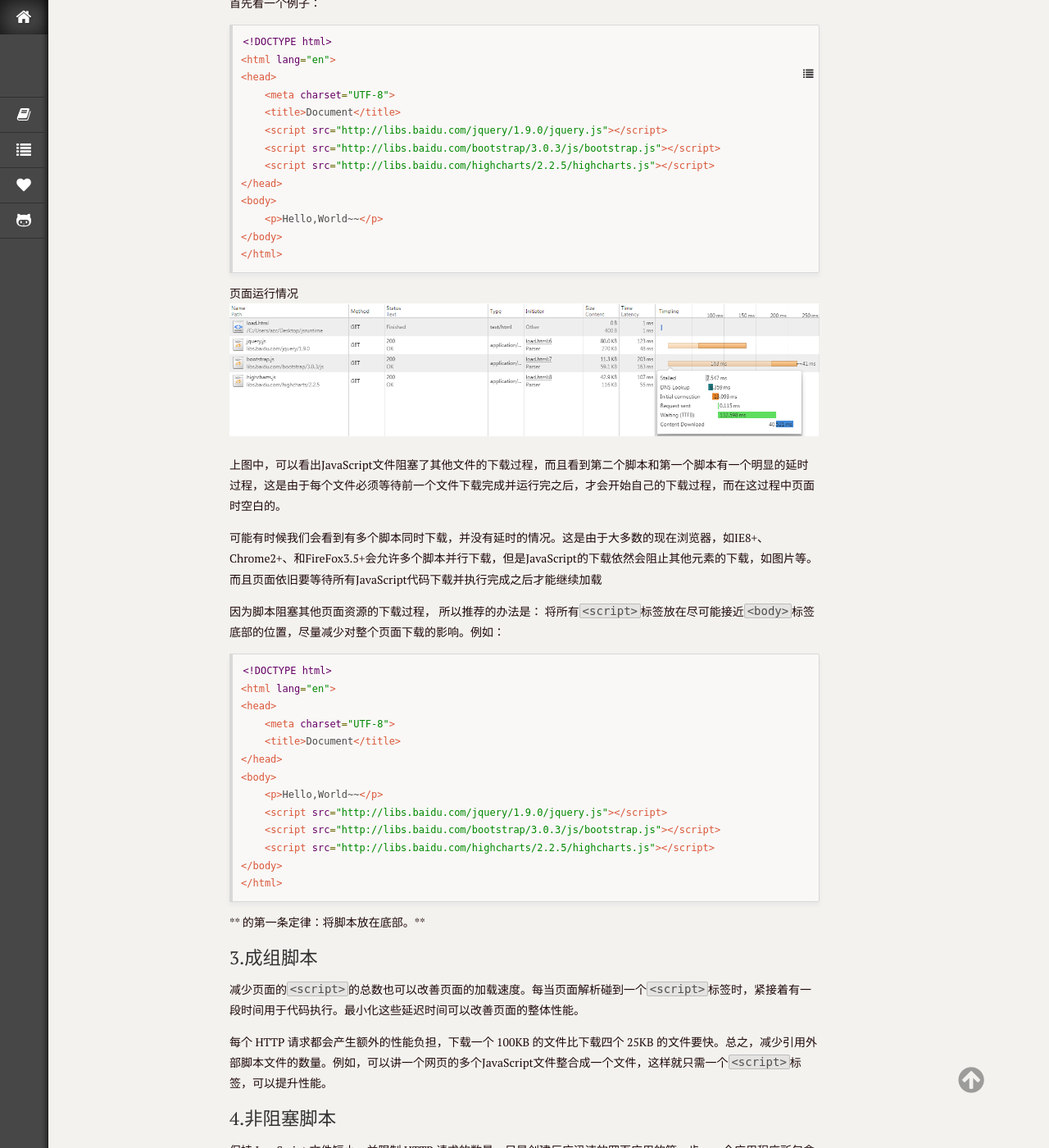
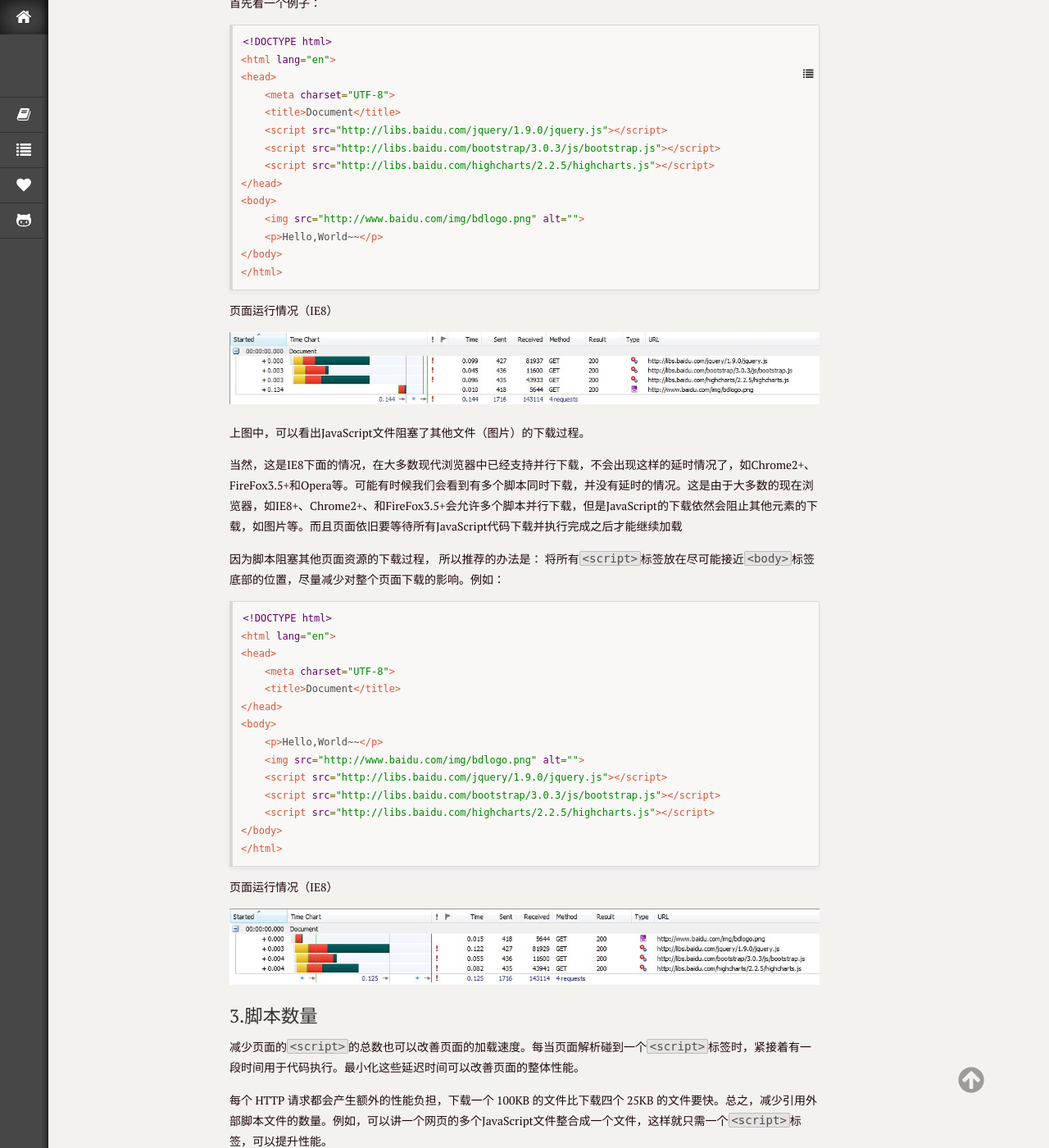
Before and after one commit to GitHubCuCu/dougaoyang.github.io, a Jekyll site: the page built from _posts/javascript/2015-01-15-loading_and_execution.md, in a window 1280 px wide and 1400 px high, scrolled down 483 px. Shown: the whole window at 82% size. Built offline with Jekyll 4.4.1, drawn with Linux system fonts in a browser that asks for light colours; Markdown is read by kramdown in place of the engine named in the settings; some of the changed text lies outside the part shown.

Commit message:
update post

````diff
--- a/_posts/javascript/2015-01-15-loading_and_execution.md
+++ b/_posts/javascript/2015-01-15-loading_and_execution.md
@@ -27,16 +27,18 @@ HTML页面的加载速度与JavaScript的阻塞特性有着密切的关系，当
     <script src="http://libs.baidu.com/highcharts/2.2.5/highcharts.js"></script>
 </head>
 <body>
+    <img src="http://www.baidu.com/img/bdlogo.png" alt="">
     <p>Hello,World~~</p>
 </body>
 </html>
 ```
-页面运行情况
+页面运行情况（IE8）
+
 ![页面运行情况][1]
 
-上图中，可以看出JavaScript文件阻塞了其他文件的下载过程，而且看到第二个脚本和第一个脚本有一个明显的延时过程，这是由于每个文件必须等待前一个文件下载完成并运行完之后，才会开始自己的下载过程，而在这过程中页面时空白的。
+上图中，可以看出JavaScript文件阻塞了其他文件（图片）的下载过程。
 
-可能有时候我们会看到有多个脚本同时下载，并没有延时的情况。这是由于大多数的现在浏览器，如IE8+、Chrome2+、和FireFox3.5+会允许多个脚本并行下载，但是JavaScript的下载依然会阻止其他元素的下载，如图片等。而且页面依旧要等待所有JavaScript代码下载并执行完成之后才能继续加载
+当然，这是IE8下面的情况，在大多数现代浏览器中已经支持并行下载，不会出现这样的延时情况了，如Chrome2+、FireFox3.5+和Opera等。可能有时候我们会看到有多个脚本同时下载，并没有延时的情况。这是由于大多数的现在浏览器，如IE8+、Chrome2+、和FireFox3.5+会允许多个脚本并行下载，但是JavaScript的下载依然会阻止其他元素的下载，如图片等。而且页面依旧要等待所有JavaScript代码下载并执行完成之后才能继续加载
 
 因为脚本阻塞其他页面资源的下载过程， 所以推荐的办法是： 将所有`<script>`标签放在尽可能接近`<body>`标签底部的位置，尽量减少对整个页面下载的影响。例如：
 
@@ -49,16 +51,19 @@ HTML页面的加载速度与JavaScript的阻塞特性有着密切的关系，当
 </head>
 <body>
     <p>Hello,World~~</p>
+    <img src="http://www.baidu.com/img/bdlogo.png" alt="">
     <script src="http://libs.baidu.com/jquery/1.9.0/jquery.js"></script>
     <script src="http://libs.baidu.com/bootstrap/3.0.3/js/bootstrap.js"></script>
     <script src="http://libs.baidu.com/highcharts/2.2.5/highcharts.js"></script>
 </body>
 </html>
 ```
+页面运行情况（IE8）
 
-** 的第一条定律：将脚本放在底部。**
+![页面运行情况][2]
 
-##3.成组脚本
+
+##3.脚本数量
 减少页面的`<script>`的总数也可以改善页面的加载速度。每当页面解析碰到一个`<script>`标签时，紧接着有一段时间用于代码执行。最小化这些延迟时间可以改善页面的整体性能。
 
 每个 HTTP 请求都会产生额外的性能负担，下载一个 100KB 的文件比下载四个 25KB 的文件要快。总之，减少引用外部脚本文件的数量。例如，可以讲一个网页的多个JavaScript文件整合成一个文件，这样就只需一个`<script>`标签，可以提升性能。
@@ -75,7 +80,7 @@ DOM允许你使用 JavaScript 动态创建 HTML 的几乎全部文档内容，
 var script = document.createElement ("script");
 script.type = "text/javascript";
 script.src = "file1.js";
-document.getElementsByTagName_r("head")[0].appendChild(script);
+document.getElementsByTagName("head")[0].appendChild(script);
 ```
 新的`<script>`元素加载 file1.js 源文件。此文件当元素添加到页面之后立刻开始下载。此技术的重点在于：无论在何处启动下载，文件的下载和运行都不会阻塞其他页面处理过程。你甚至可以将这些代码放在`<head>`部分而不会对其余部分的页面代码造成影响。
 
@@ -112,7 +117,7 @@ function loadScript(url, callback){
         };
     }
     script.src = url;
-    document.getElementsByTagName_r("head")[0].appendChild(script);
+    document.getElementsByTagName("head")[0].appendChild(script);
 }
 ```
 
@@ -188,6 +193,10 @@ xhr.send(null);
     </script>
 ```
 
+页面运行情况（IE8）
+![页面运行情况][3]
+
+
 作为一个更通用的工具，Yahoo! Search创建了LazyLoad 库，可自行Google下载并使用。
 
 ##5.总结
@@ -198,4 +207,6 @@ xhr.send(null);
 - 将脚本成组打包，减少页面`<script>`标签的数量，不论外部脚本文件还是内联代码都是如此。
 - 非阻塞方式下载 JavaScript：1、动态创建`<script>`元素，用它下载并执行代码；2、用 XHR 对象下载代码，并注入到页面中
 
-[1]: /images/20150115191022.png "页面运行情况"
+[1]: /images/20150115191022.jpg "页面运行情况"
+[2]: /images/20150116100430.jpg "页面运行情况"
+[3]: /images/20150116101240.jpg "页面运行情况"
````
Also changed, not shown: images/20150115191022.jpg (added), images/20150115191022.png (deleted), images/20150116100430.jpg (added), images/20150116101240.jpg (added).
